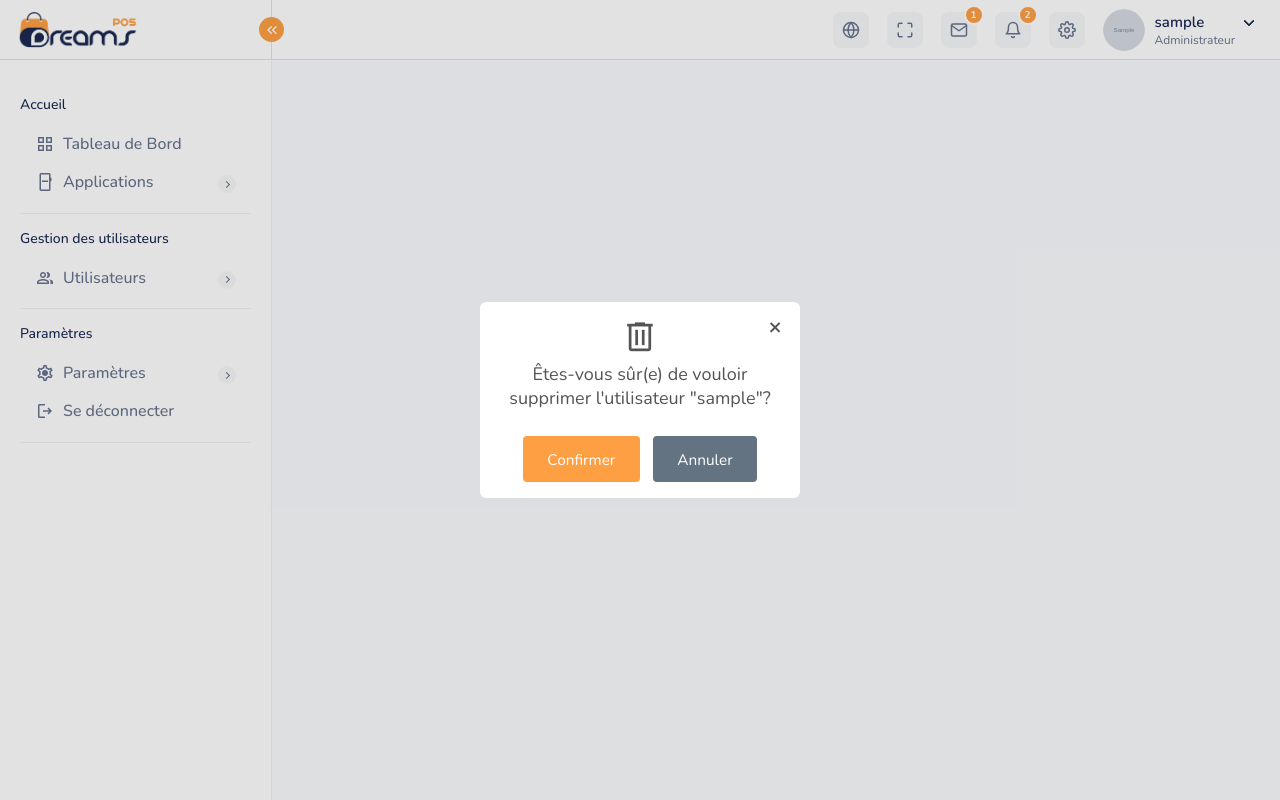
After one commit to ouambo-takouam/school-project, a Django app: page /users/1/delete/ in a window 1280 px wide. The commit adds this page. Run offline with Django 5.2, Linux system fonts and the light colour scheme; a user stored in the database is signed in; tables that the repository leaves empty hold one stand-in row (values such as "Sample post"); grey boxes marked "Sample" are stand-in pictures.

Commit message:
user management added

```diff
--- a/school/static/school/css/styles.css
+++ b/school/static/school/css/styles.css
@@ -1,8 +1,8 @@
 @import url("../../../../static/css/styles.css");
 
-/************************
-****---- SIDEBAR ----****
-************************/
+/******************************
+*******----- SIDEBAR -----*****
+******************************/
 .sidebar {
   position: fixed;
   top: 3.75rem;
@@ -12,7 +12,6 @@
   height: calc(100svh - 3.5rem);
 }
 
-/** Sidebar Navigation **/
 .sidebar .sidebar-menu {
   overflow-y: auto;
   padding: 1.25rem;
@@ -58,16 +57,10 @@
   color: #fe9f43;
 }
 
-/* .sidebar .sidebar-menu > ul > li.submenu-open ul li a.active {
-  color: #ff9f43;
-} */
-
-.sidebar .sidebar-menu > ul > li svg {
-  width: 18px;
-  margin-right: 10px;
+.sidebar .sidebar-menu > ul > li span[class*="material"] {
+  font-size: 1.25rem;
+  margin-right: 0.4em;
 }
-
-/** may be should be deleted **/
 
 .sidebar .sidebar-menu .menu-arrow {
   position: absolute;
@@ -101,7 +94,7 @@
   transform: rotate(-45deg);
 }
 
-/***--- sub-menu ---***/
+/*****--- SUB MENU ---*****/
 .sidebar .sidebar-menu > ul > li.submenu-open .submenu ul {
   display: none;
   border: 0;
@@ -138,11 +131,11 @@
   color: #fe9f43;
 }
 
-/********************************
+/*********************************
 *****---- TOP NAVIGATION ----*****
 *********************************/
 
-/***-------1. HEADER-LEFT -------***/
+/***----- HEADER-LEFT -----***/
 .header {
   background: #fff;
   border-bottom: 1px solid #dee2e6;
@@ -191,7 +184,7 @@
   width: 16px;
 }
 
-/***-------2. HEADER-RIGHT (USER MENU) -------***/
+/***----- HEADER-RIGHT -----***/
 .nav {
   display: flex;
   align-items: center;
@@ -251,7 +244,7 @@
   color: #ff9f43;
 }
 
-/*****---- 2.1 User Info -----****/
+/***----- USER PROFILE -----***/
 .user-info {
   display: flex;
   align-items: center;
@@ -308,7 +301,7 @@
   right: 12px;
 }
 
-/*****---- 2.2 User Info (drop-down section) -----****/
+/***----- USER PROFILE / DROPDOWN -----***/
 .nav-profile {
   position: fixed;
   display: none;
@@ -360,7 +353,7 @@
   background-color: #fafbfe;
 }
 
-/*****---- Dashboard HEADER -----****/
+/******----- PAGE HEADER -----******/
 .page-header {
   margin-bottom: 1.563em;
 }
@@ -377,7 +370,7 @@
   font-size: 0.875rem;
 }
 
-/*****---- Dashboard CARD -----****/
+/******----- PAGE CARD -----******/
 .card {
   border: 1px solid #e8ebed;
   border-radius: 6px;
@@ -430,9 +423,8 @@ tbody tr:hover {
   background: #f5f5f5;
 }
 
-/*****---- Dashboard TABLE -----****/
+/******----- PAGE TABLE -----******/
 
-/***---- FORM STYLES ----***/
 .form-group {
   display: grid;
   grid-template-columns: 1fr 1fr;
@@ -483,7 +475,7 @@ tbody tr:hover {
   gap: 0.8rem;
 }
 
-/***----- PROFILE PAGE ----***/
+/****----- PROFILE PAGE ----*****/
 .profile-set {
   margin-bottom: 1.875em;
 }
@@ -519,7 +511,6 @@ tbody tr:hover {
   height: 85%;
   border-radius: 50%;
   object-fit: cover;
-  /* object-position: center center; */
 }
 
 .profile-set .profile-top .profile-contentname {
@@ -536,3 +527,45 @@ tbody tr:hover {
   color: #777;
   font-size: 14px;
 }
+
+/****----- DELETE MODAL ----*****/
+.modal-wrapper {
+  position: fixed;
+  top: 0;
+  left: 0;
+  right: 0;
+  z-index: 1000;
+  display: flex;
+  align-items: center;
+  justify-content: center;
+  background-color: #0000001d;
+  color: #545454;
+  height: 100svh;
+}
+
+.modal-wrapper .modal {
+  position: relative;
+  width: 25%;
+  background-color: white;
+  padding: 1rem;
+  border-radius: 0.4rem;
+  text-align: center;
+}
+
+.modal-wrapper .close-btn {
+  position: absolute;
+  right: 0.8em;
+  top: 0.8em;
+  font-size: 1.2rem;
+  font-weight: 600;
+}
+
+.modal-wrapper .delete-icon {
+  font-size: 2.4rem;
+}
+
+.modal-wrapper .btn-group {
+  display: flex;
+  justify-content: center;
+  margin-top: 1rem;
+}
--- a/school/templates/school/components/side_navigation.html
+++ b/school/templates/school/components/side_navigation.html
@@ -6,15 +6,13 @@
         <ul>
           <li>
             <a href="{% url 'school:dashboard' %}">
-                            <svg xmlns="http://www.w3.org/2000/svg" width="24" height="24" viewBox="0 0 24 24" fill="none" stroke="currentColor" stroke-width="2" stroke-linecap="round" stroke-linejoin="round" class="feather feather-grid"><rect x="3" y="3" width="7" height="7"></rect><rect x="14" y="3" width="7" height="7"></rect><rect x="14" y="14" width="7" height="7"></rect><rect x="3" y="14" width="7" height="7"></rect>
-                            </svg>
+              <span class="material-symbols-outlined">grid_view</span>
               <span>Tableau de Bord</span>
             </a>
           </li>
           <li class="submenu">
             <a href="#" class="dropdown-btn">
-                            <svg xmlns="http://www.w3.org/2000/svg" width="24" height="24" viewBox="0 0 24 24" fill="none" stroke="currentColor" stroke-width="2" stroke-linecap="round" stroke-linejoin="round" class="feather feather-smartphone"><rect x="5" y="2" width="14" height="20" rx="2" ry="2"></rect><line x1="12" y1="18" x2="12.01" y2="18"></line>
-                            </svg>
+              <span class="material-symbols-outlined">ad_units</span>
               <span>Applications</span>
               <span class="menu-arrow"></span>
             </a>
@@ -25,29 +23,32 @@
           </li>
         </ul>
       </li>
+      {% if user.profile.role == 'admin' %}
       <li class="submenu-open">
         <h6 class="submenu-hdr">Gestion des utilisateurs</h6>
         <ul>
           <li class="submenu">
             <a href="#" class="dropdown-btn">
-                            <svg xmlns="http://www.w3.org/2000/svg" width="24" height="24" viewBox="0 0 24 24" fill="none" stroke="currentColor" stroke-width="2" stroke-linecap="round" stroke-linejoin="round" class="feather feather-users"><path d="M17 21v-2a4 4 0 0 0-4-4H5a4 4 0 0 0-4 4v2"></path><circle cx="9" cy="7" r="4"></circle><path d="M23 21v-2a4 4 0 0 0-3-3.87"></path><path d="M16 3.13a4 4 0 0 1 0 7.75"></path></svg>
+              <span class="material-symbols-outlined">group</span>
               <span>Utilisateurs</span>
               <span class="menu-arrow"></span>
             </a>
             <ul>
               <li><a href="{% url 'users:new' %}">Nouvel utilisateur</a></li>
-                            <li><a href="{% url 'users:list' %}">Liste des utilisateurs</a></li>
+              <li>
+                <a href="{% url 'users:list' %}">Liste des utilisateurs</a>
+              </li>
             </ul>
           </li>
         </ul>
       </li>
+      {% endif %}
       <li class="submenu-open">
         <h6 class="submenu-hdr">Paramètres</h6>
         <ul>
           <li class="submenu">
-                        <li class="submenu">
             <a href="#" class="dropdown-btn">
-                                <svg xmlns="http://www.w3.org/2000/svg" width="24" height="24" viewBox="0 0 24 24" fill="none" stroke="currentColor" stroke-width="2" stroke-linecap="round" stroke-linejoin="round" class="feather feather-settings"><circle cx="12" cy="12" r="3"></circle><path d="M19.4 15a1.65 1.65 0 0 0 .33 1.82l.06.06a2 2 0 0 1 0 2.83 2 2 0 0 1-2.83 0l-.06-.06a1.65 1.65 0 0 0-1.82-.33 1.65 1.65 0 0 0-1 1.51V21a2 2 0 0 1-2 2 2 2 0 0 1-2-2v-.09A1.65 1.65 0 0 0 9 19.4a1.65 1.65 0 0 0-1.82.33l-.06.06a2 2 0 0 1-2.83 0 2 2 0 0 1 0-2.83l.06-.06a1.65 1.65 0 0 0 .33-1.82 1.65 1.65 0 0 0-1.51-1H3a2 2 0 0 1-2-2 2 2 0 0 1 2-2h.09A1.65 1.65 0 0 0 4.6 9a1.65 1.65 0 0 0-.33-1.82l-.06-.06a2 2 0 0 1 0-2.83 2 2 0 0 1 2.83 0l.06.06a1.65 1.65 0 0 0 1.82.33H9a1.65 1.65 0 0 0 1-1.51V3a2 2 0 0 1 2-2 2 2 0 0 1 2 2v.09a1.65 1.65 0 0 0 1 1.51 1.65 1.65 0 0 0 1.82-.33l.06-.06a2 2 0 0 1 2.83 0 2 2 0 0 1 0 2.83l-.06.06a1.65 1.65 0 0 0-.33 1.82V9a1.65 1.65 0 0 0 1.51 1H21a2 2 0 0 1 2 2 2 2 0 0 1-2 2h-.09a1.65 1.65 0 0 0-1.51 1z"></path></svg>
+              <span class="material-symbols-outlined">settings</span>
               <span>Paramètres</span>
               <span class="menu-arrow"></span>
             </a>
@@ -57,10 +58,9 @@
           </li>
           <li>
             <a href="#">
-                                <svg xmlns="http://www.w3.org/2000/svg" width="24" height="24" viewBox="0 0 24 24" fill="none" stroke="currentColor" stroke-width="2" stroke-linecap="round" stroke-linejoin="round" class="feather feather-log-out"><path d="M9 21H5a2 2 0 0 1-2-2V5a2 2 0 0 1 2-2h4"></path><polyline points="16 17 21 12 16 7"></polyline><line x1="21" y1="12" x2="9" y2="12"></line></svg>
+              <span class="material-symbols-outlined">logout</span>
               <span>Se déconnecter</span>
             </a>
-                        </li>
           </li>
         </ul>
       </li>
--- a/users/forms.py
+++ b/users/forms.py
@@ -36,9 +36,14 @@ class UserAccountForm(forms.ModelForm):
 
     def __init__(self, *args, **kwargs):
         self.school = kwargs.pop('school', None)  # Retrieve 'school' from kwargs
+        is_update = kwargs.pop('is_update', False)  # Check if it's an update
         super().__init__(*args, **kwargs)
         self.fields['phone'].required = True  # Make phone field required
         self.fields['password'].required = False  # Allow password field to be optional for updates
+
+        if is_update:
+            # Exclude password field when updating an existing user
+            self.fields.pop('password')
 
     def save(self, commit=True):
         user = super().save(commit=False)
--- /dev/null
+++ b/users/templates/users/user_confirm_delete.html
@@ -0,0 +1,19 @@
+{% extends "school/_base.html" %} {% block details %}
+<div class="modal-wrapper">
+  <div class="modal">
+    <span class="material-symbols-outlined delete-icon"> delete </span>
+    <a href="{% url 'users:list' %}">
+      <span class="material-symbols-outlined close-btn"> close </span>
+    </a>
+    <form method="post">
+      {% csrf_token %}
+      <p>Êtes-vous sûr(e) de vouloir supprimer l'utilisateur "{{ object }}"?</p>
+      {{ form }}
+      <div class="btn-group">
+        <input class="submit-btn" type="submit" value="Confirmer" />
+        <a href="{% url 'users:list' %}" class="cancel-btn">Annuler</a>
+      </div>
+    </form>
+  </div>
+</div>
+{% endblock %}
--- a/users/templates/users/user_list.html
+++ b/users/templates/users/user_list.html
@@ -34,7 +34,7 @@
               <a href="{% url 'users:update' object.pk %}">
                 <img src="{% static '/school/images/edit.svg' %}" alt="edit" />
               </a>
-              <a href="#">
+              <a href="{% url 'users:delete' object.pk %}">
                 <img
                   src="{% static '/school/images/delete.svg' %}"
                   alt="edit"
--- a/users/urls.py
+++ b/users/urls.py
@@ -2,12 +2,13 @@ from django.urls import path
 
 from . import views
 
-from .views import UserCreateView, UserUpdateView, UserListView
+from .views import UserCreateView, UserUpdateView, UserDeleteView, UserListView
 
 app_name = 'users'
 
 urlpatterns = [
     path('new/', UserCreateView.as_view(), name='new'),
     path('<int:pk>/update/', UserUpdateView.as_view(), name='update'),
+    path('<int:pk>/delete/', UserDeleteView.as_view(), name='delete'),
     path('list/', UserListView.as_view(), name='list'),
 ]
--- a/users/views.py
+++ b/users/views.py
@@ -60,11 +60,18 @@ class UserUpdateView(LoginRequiredMixin, UpdateView):
 
     def get_form_kwargs(self):
         kwargs = super().get_form_kwargs()
+        kwargs['is_update'] = True  # Pass is_update as True because updating
 
         if 'school' in kwargs:
             del kwargs['school']  # Exclude 'school' argument
 
         return kwargs
+
+
+class UserDeleteView(LoginRequiredMixin, DeleteView):
+    model = CustomUser
+    template_name = 'users/user_confirm_delete.html'
+    success_url = reverse_lazy("users:list")
 
 
 class UserListView(LoginRequiredMixin, ListView):
```
Also changed, not shown: users/templates/users/user_form.html (+10 -6 lines). Lines whose indentation alone changed are shown as unchanged.
